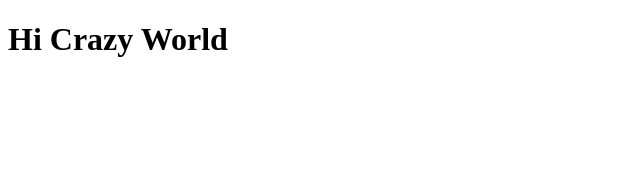
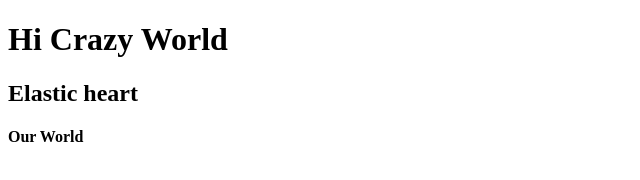
Before and after one commit to saraospina99/ejemplo1, a plain HTML site: page index.html in a window 1280 px wide. Shown: the whole page, without its empty margins (0-640 px from the left). Drawn offline with Linux system fonts and the light colour scheme.

Commit message:
agrege h2 y h4

```diff
--- a/index.html
+++ b/index.html
@@ -10,5 +10,7 @@
 </head>
 <body>
     <h1>Hi Crazy World</h1>
+    <h2>Elastic heart</h2>
+    <h4>Our World</h4>
 </body>
 </html>
```
